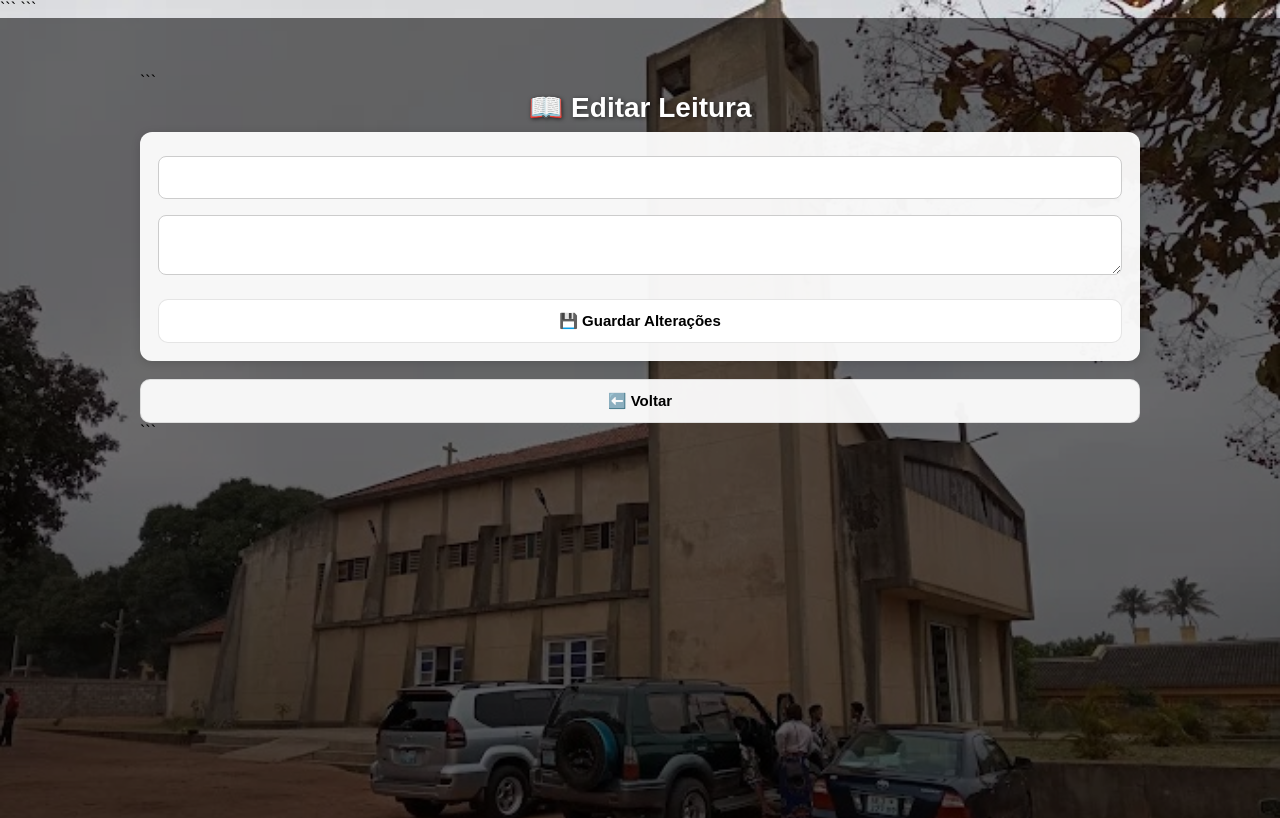
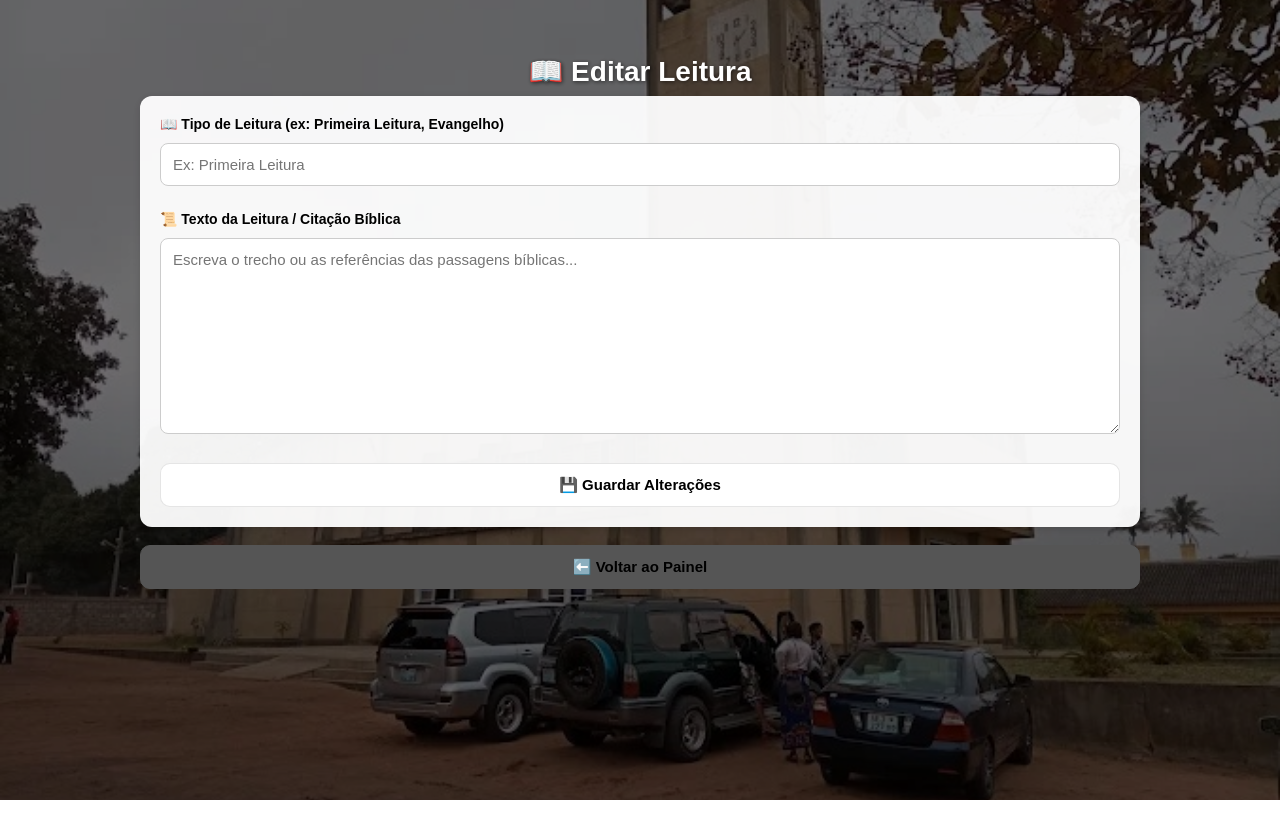
Before and after one commit to FSavel/sao-miguel-digital, a Flask app: template templates/edit_leitura.html in a window 1280 px wide. Run offline with Flask 3, Linux system fonts and the light colour scheme; the template is opened without the code that fills it, so the values that code supplies are empty; parts of the project's set-up code (start-up, migrations or seed data) failed here and were passed over.

Commit message:
Update edit_leitura.html

````diff
--- a/templates/edit_leitura.html
+++ b/templates/edit_leitura.html
@@ -1,53 +1,44 @@
 <!DOCTYPE html>
-
 <html lang="pt">
 <head>
-
-```
     <meta charset="UTF-8">
     <meta name="viewport" content="width=device-width, initial-scale=1.0">
-
     <title>Editar Leitura</title>
-
     <link rel="stylesheet" href="{{ url_for('static', filename='style.css') }}">
-```
-
+    <style>
+        label {
+            display: block;
+            font-weight: bold;
+            font-size: 14px;
+            margin-bottom: 5px;
+            color: #333;
+        }
+    </style>
 </head>
-
 <body>
 
 <div class="overlay">
 <div class="container">
 
-```
     <h1 class="titulo-principal">📖 Editar Leitura</h1>
 
-<div class="card">
+    {% set l_tipo = leitura.tipo if leitura is mapping else leitura[0] %}
+    {% set l_texto = leitura.texto if leitura is mapping else leitura[1] %}
 
+    <div class="card" style="padding: 20px;">
         <form method="POST">
 
-        <input
-            type="text"
-            name="tipo"
-            value="{{ leitura.tipo }}"
-            required
-        >
+            <label>📖 Tipo de Leitura (ex: Primeira Leitura, Evangelho)</label>
+            <input type="text" name="tipo" value="{{ l_tipo if l_tipo is not none else '' }}" required placeholder="Ex: Primeira Leitura">
 
-        <textarea
-            name="texto"
-            required
-        >{{ leitura.texto }}</textarea>
+            <label style="margin-top: 15px;">📜 Texto da Leitura / Citação Bíblica</label>
+            <textarea name="texto" rows="10" required placeholder="Escreva o trecho ou as referências das passagens bíblicas...">{{ l_texto if l_texto is not none else '' }}</textarea>
 
-        <button class="botao" type="submit">
-            💾 Guardar Alterações
-        </button>
-
+            <button class="botao" type="submit" style="margin-top: 15px;">💾 Guardar Alterações</button>
         </form>
-
     </div>
 
-<a href="/admin" class="botao">⬅️ Voltar</a>
-```
+    <a href="/admin" class="botao" style="background-color: #555; border-color: #555;">⬅️ Voltar ao Painel</a>
 
 </div>
 </div>
````
Lines whose indentation alone changed are shown as unchanged.
